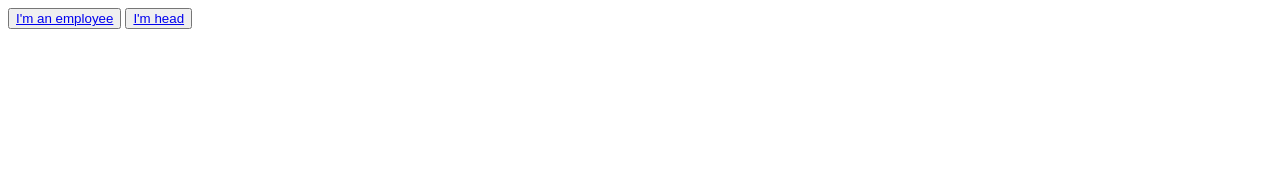
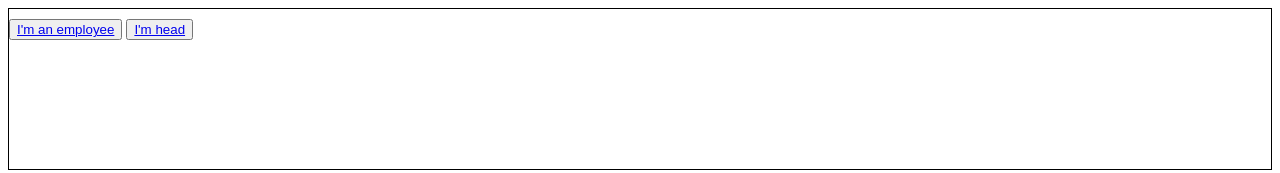
Before and after one commit to kushalp13/kushalp13.github.io, a plain HTML site: page index.html in a window 1280 px wide. Drawn offline with Linux system fonts and the light colour scheme.

Commit message:
Update index.html

```diff
--- a/index.html
+++ b/index.html
@@ -3,7 +3,9 @@
         <title>Welcome!</title>
     </head>
     <body>
-      <button type="button"><a href="employee_html/login.html">I'm an employee</a></button>
-      <button type="button"><a href="head/login.html">I'm head</a></button>
+      <div style="border: 1px solid #000; padding-top: 10px; height: 150px;">
+        <button type="button"><a href="employee_html/login.html">I'm an employee</a></button>
+        <button type="button"><a href="head/login.html">I'm head</a></button>
+      </div>
     </body>
 </html>
```
